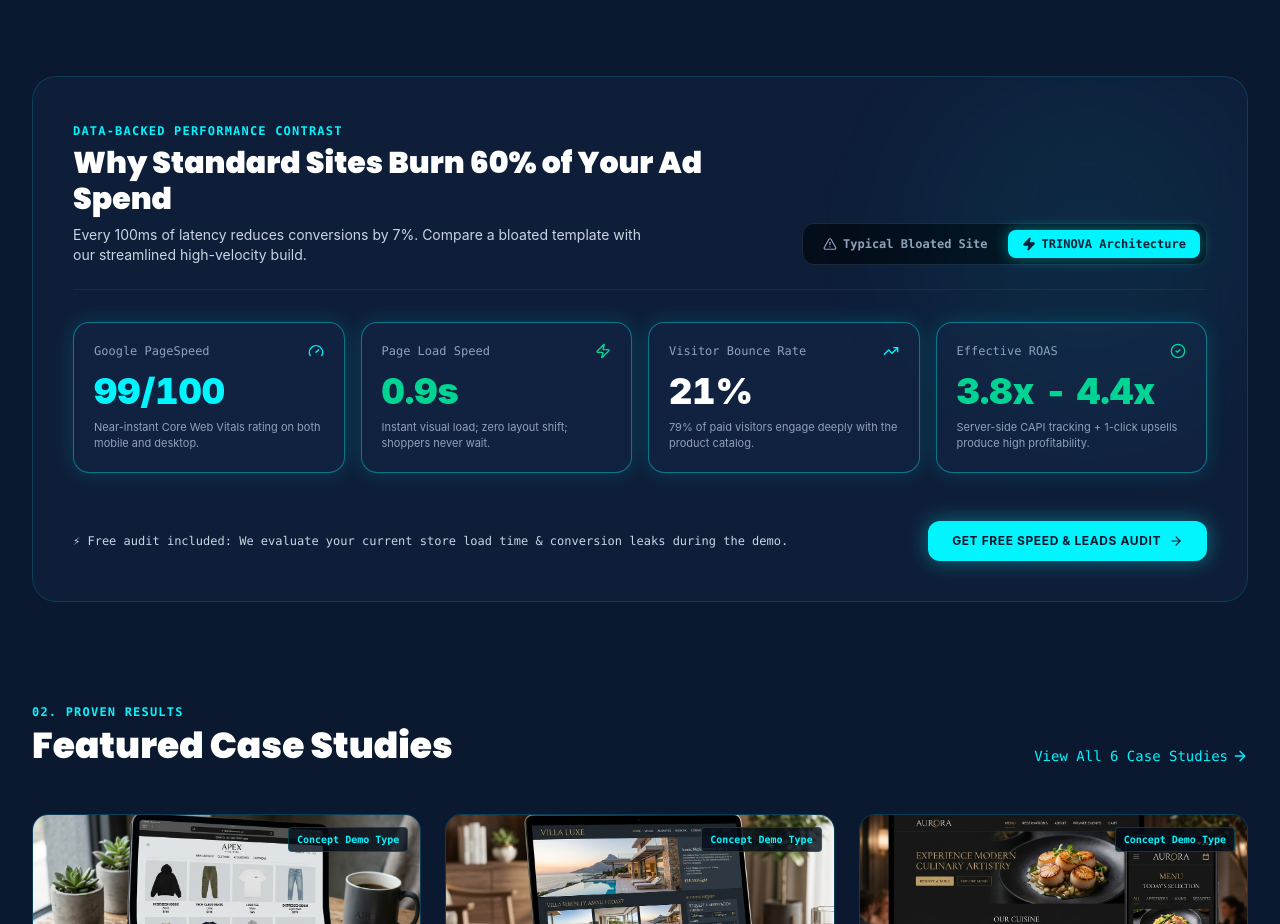
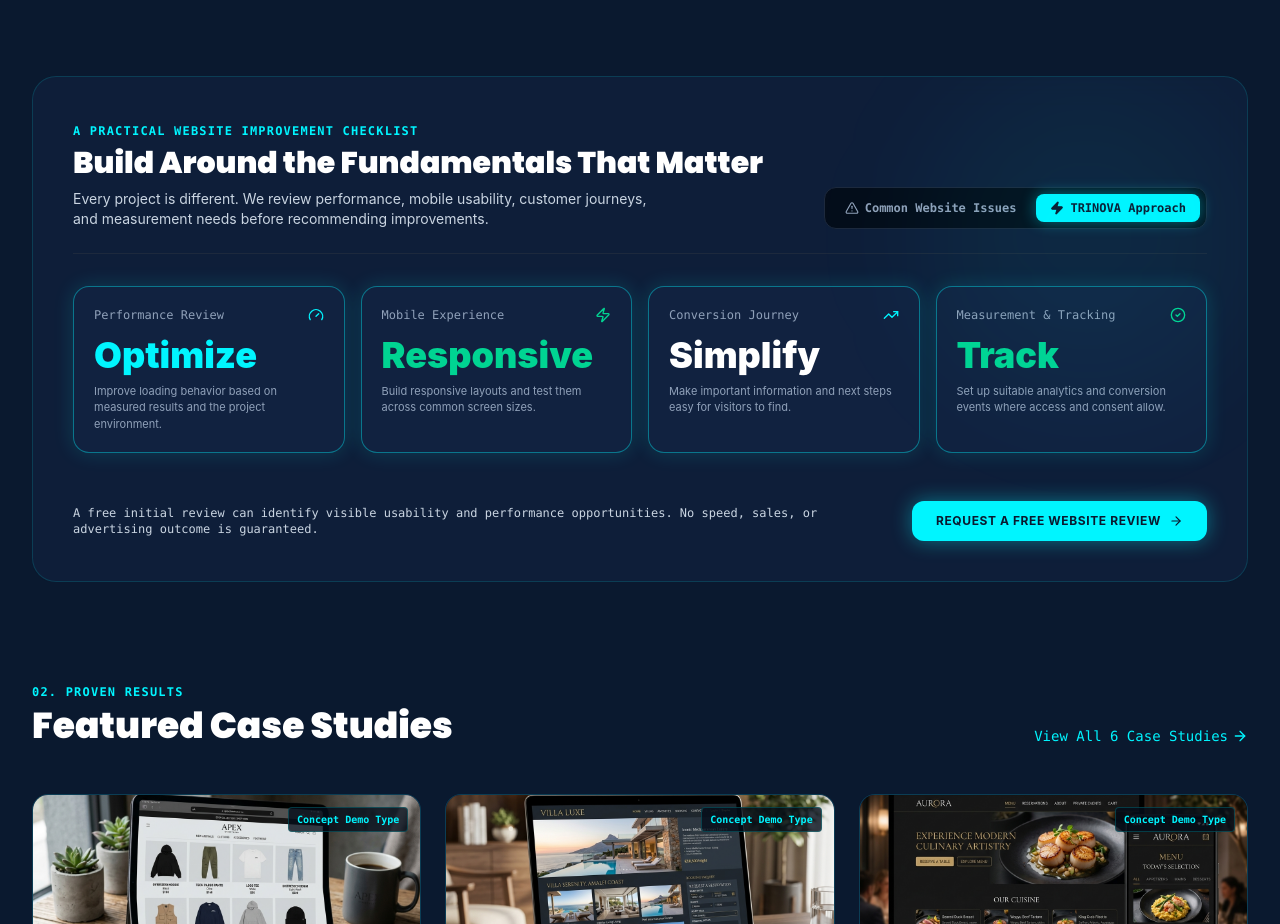
Before and after one commit to 786web/My-portfolio-trinova-, a React (Vite) app: page / in a window 1280 px wide. Shown: the part 1960-2884 px from the top of the page. Built offline with nearby package versions, Linux system fonts and the light colour scheme; no server answers.

Commit message:
Polish portfolio copy and remove unsupported claims

```diff
--- a/src/components/PerformanceContrast.tsx
+++ b/src/components/PerformanceContrast.tsx
@@ -19,13 +19,13 @@ export const PerformanceContrast: React.FC<PerformanceContrastProps> = ({ onClai
       <div className="flex flex-col md:flex-row md:items-end justify-between gap-6 pb-6 border-b border-slate-800">
         <div>
           <span className="text-xs font-mono font-bold tracking-widest text-[#00F5FF] uppercase">
-            Data-Backed Performance Contrast
+            A Practical Website Improvement Checklist
           </span>
           <h2 className="text-2xl sm:text-3xl font-display font-black text-white mt-1">
-            Why Standard Sites Burn 60% of Your Ad Spend
+            Build Around the Fundamentals That Matter
           </h2>
           <p className="text-xs sm:text-sm text-slate-300 mt-2 max-w-xl">
-            Every 100ms of latency reduces conversions by 7%. Compare a bloated template with our streamlined high-velocity build.
+            Every project is different. We review performance, mobile usability, customer journeys, and measurement needs before recommending improvements.
           </p>
         </div>
 
@@ -40,7 +40,7 @@ export const PerformanceContrast: React.FC<PerformanceContrastProps> = ({ onClai
             }`}
           >
             <AlertTriangle className="w-3.5 h-3.5" />
-            <span>Typical Bloated Site</span>
+            <span>Common Website Issues</span>
           </button>
 
           <button
@@ -52,7 +52,7 @@ export const PerformanceContrast: React.FC<PerformanceContrastProps> = ({ onClai
             }`}
           >
             <Zap className="w-3.5 h-3.5 fill-current" />
-            <span>TRINOVA Architecture</span>
+            <span>TRINOVA Approach</span>
           </button>
         </div>
       </div>
@@ -75,7 +75,7 @@ export const PerformanceContrast: React.FC<PerformanceContrastProps> = ({ onClai
           }`}
         >
           <div className="flex items-center justify-between text-xs font-mono text-slate-400">
-            <span>Google PageSpeed</span>
+            <span>Performance Review</span>
             <Gauge className={`w-4 h-4 ${activeMode === 'trinova' ? 'text-[#00F5FF]' : 'text-red-400'}`} />
           </div>
           <div
@@ -83,12 +83,12 @@ export const PerformanceContrast: React.FC<PerformanceContrastProps> = ({ onClai
               activeMode === 'trinova' ? 'text-[#00F5FF]' : 'text-red-400'
             }`}
           >
-            {activeMode === 'trinova' ? '99/100' : '34/100'}
+            {activeMode === 'trinova' ? 'Optimize' : 'Audit'}
           </div>
           <p className="text-[11px] text-slate-400 mt-2">
             {activeMode === 'trinova'
-              ? 'Near-instant Core Web Vitals rating on both mobile and desktop.'
-              : 'Fails Google mobile benchmarks; penalized in search & ad quality score.'}
+              ? 'Improve loading behavior based on measured results and the project environment.'
+              : 'Check current speed and identify the largest opportunities for improvement.'}
           </p>
         </div>
 
@@ -101,7 +101,7 @@ export const PerformanceContrast: React.FC<PerformanceContrastProps> = ({ onClai
           }`}
         >
           <div className="flex items-center justify-between text-xs font-mono text-slate-400">
-            <span>Page Load Speed</span>
+            <span>Mobile Experience</span>
             <Zap className={`w-4 h-4 ${activeMode === 'trinova' ? 'text-emerald-400' : 'text-red-400'}`} />
           </div>
           <div
@@ -109,12 +109,12 @@ export const PerformanceContrast: React.FC<PerformanceContrastProps> = ({ onClai
               activeMode === 'trinova' ? 'text-emerald-400' : 'text-red-400'
             }`}
           >
-            {activeMode === 'trinova' ? '0.9s' : '4.6s'}
+            {activeMode === 'trinova' ? 'Responsive' : 'Review'}
           </div>
           <p className="text-[11px] text-slate-400 mt-2">
             {activeMode === 'trinova'
-              ? 'Instant visual load; zero layout shift; shoppers never wait.'
-              : '53% of mobile visitors abandon page before load completes.'}
+              ? 'Build responsive layouts and test them across common screen sizes.'
+              : 'Check navigation, spacing, readability, and tap targets on mobile.'}
           </p>
         </div>
 
@@ -127,7 +127,7 @@ export const PerformanceContrast: React.FC<PerformanceContrastProps> = ({ onClai
           }`}
         >
           <div className="flex items-center justify-between text-xs font-mono text-slate-400">
-            <span>Visitor Bounce Rate</span>
+            <span>Conversion Journey</span>
             <TrendingUp className={`w-4 h-4 ${activeMode === 'trinova' ? 'text-[#00F5FF]' : 'text-red-400'}`} />
           </div>
           <div
@@ -135,12 +135,12 @@ export const PerformanceContrast: React.FC<PerformanceContrastProps> = ({ onClai
               activeMode === 'trinova' ? 'text-white' : 'text-red-400'
             }`}
           >
-            {activeMode === 'trinova' ? '21%' : '71%'}
+            {activeMode === 'trinova' ? 'Simplify' : 'Review'}
           </div>
           <p className="text-[11px] text-slate-400 mt-2">
             {activeMode === 'trinova'
-              ? '79% of paid visitors engage deeply with the product catalog.'
-              : 'Huge drop-off rates on paid traffic before seeing product value.'}
+              ? 'Make important information and next steps easy for visitors to find.'
+              : 'Review page structure, calls to action, and form friction.'}
           </p>
         </div>
 
@@ -153,7 +153,7 @@ export const PerformanceContrast: React.FC<PerformanceContrastProps> = ({ onClai
           }`}
         >
           <div className="flex items-center justify-between text-xs font-mono text-slate-400">
-            <span>Effective ROAS</span>
+            <span>Measurement & Tracking</span>
             <CheckCircle2 className={`w-4 h-4 ${activeMode === 'trinova' ? 'text-emerald-400' : 'text-red-400'}`} />
           </div>
           <div
@@ -161,12 +161,12 @@ export const PerformanceContrast: React.FC<PerformanceContrastProps> = ({ onClai
               activeMode === 'trinova' ? 'text-emerald-400' : 'text-slate-400'
             }`}
           >
-            {activeMode === 'trinova' ? '3.8x - 4.4x' : '1.2x (Barely Even)'}
+            {activeMode === 'trinova' ? 'Track' : 'Verify'}
           </div>
           <p className="text-[11px] text-slate-400 mt-2">
             {activeMode === 'trinova'
-              ? 'Server-side CAPI tracking + 1-click upsells produce high profitability.'
-              : 'High cost per acquisition eats all product margins.'}
+              ? 'Set up suitable analytics and conversion events where access and consent allow.'
+              : 'Verify events and reporting before making campaign decisions.'}
           </p>
         </div>
 
@@ -175,13 +175,13 @@ export const PerformanceContrast: React.FC<PerformanceContrastProps> = ({ onClai
       {/* Bottom Conversion Action */}
       <div className="pt-4 flex flex-col sm:flex-row items-center justify-between gap-4">
         <div className="text-xs font-mono text-slate-300 text-center sm:text-left">
-          ⚡ Free audit included: We evaluate your current store load time &amp; conversion leaks during the demo.
+          A free initial review can identify visible usability and performance opportunities. No speed, sales, or advertising outcome is guaranteed.
         </div>
         <button
           onClick={onClaimDemo}
           className="px-6 py-3 rounded-xl bg-[#00F5FF] hover:bg-[#4df8ff] text-[#0A192F] font-bold text-xs uppercase tracking-wider transition-all shadow-[0_0_20px_rgba(0,245,255,0.4)] flex items-center gap-2 shrink-0"
         >
-          <span>Get Free Speed &amp; Leads Audit</span>
+          <span>Request a Free Website Review</span>
           <ArrowRight className="w-3.5 h-3.5" />
         </button>
       </div>
```
